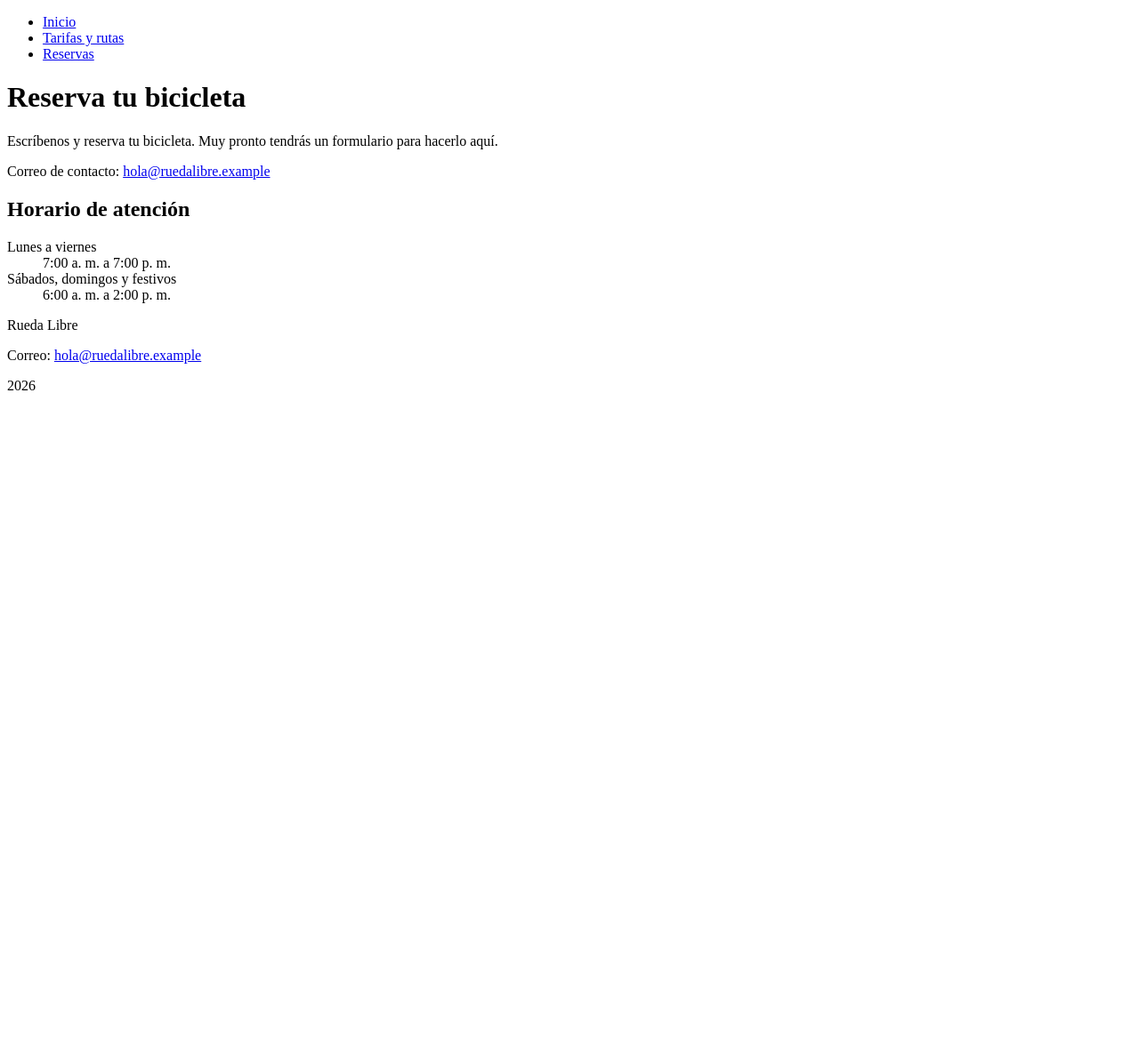
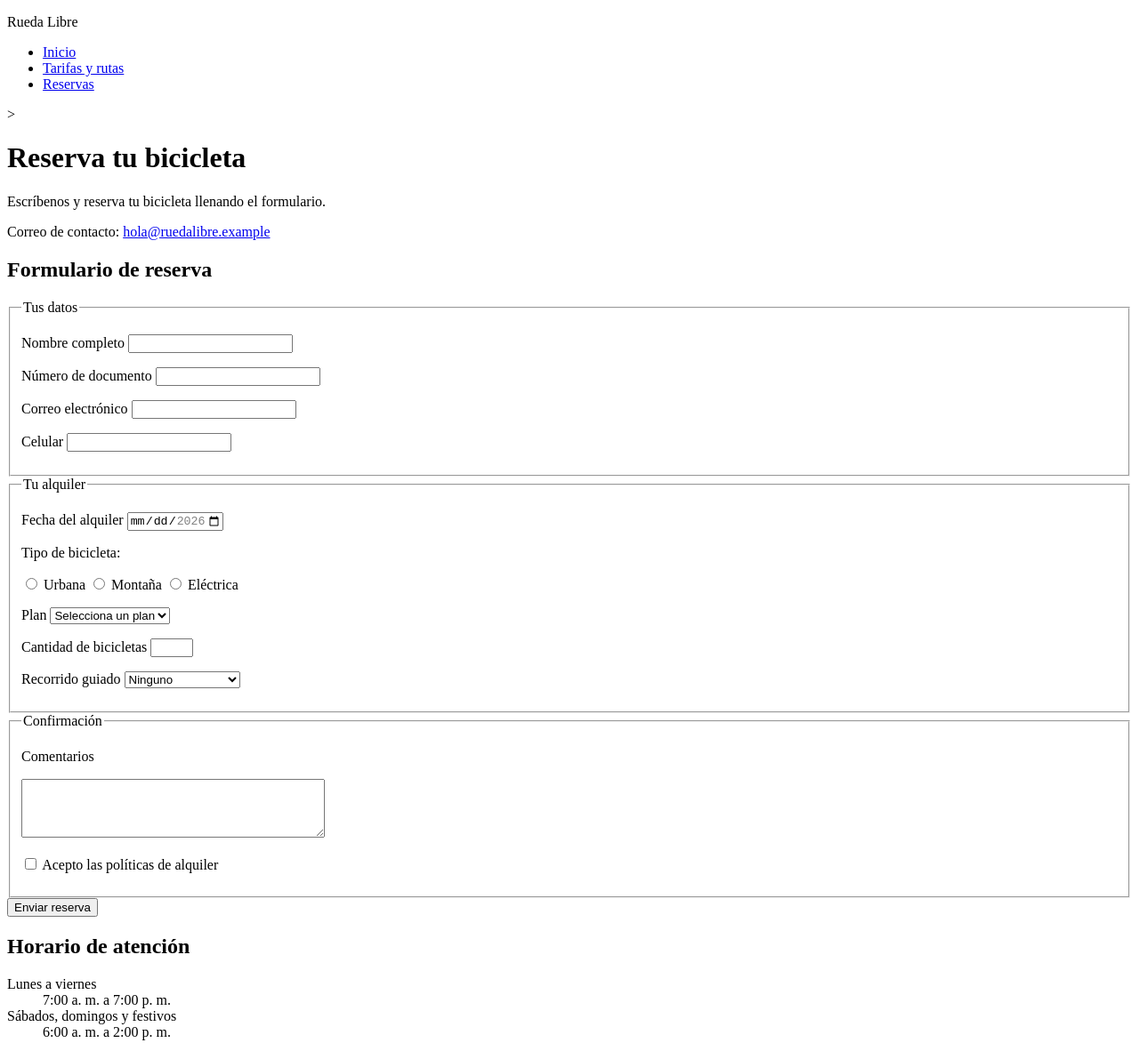
Before and after one commit to bsycruz/riwi, a plain HTML site: page rueda-libre-v1/paginas/reservas.html in a window 1280 px wide. Shown: the top 1173 px of the page at 89% size. Before the commit the page ends 800 px from the top, so only its background shows below. Drawn offline with Linux system fonts and the light colour scheme.

Commit message:
feat ultimos cambios

```diff
--- a/rueda-libre-v1/paginas/reservas.html
+++ b/rueda-libre-v1/paginas/reservas.html
@@ -7,17 +7,122 @@
     <title>Reservas | Rueda Libre</title>
 </head>
 <body>
+
+    <header>
+        <p>Rueda Libre</p>
+        <nav>
             <ul>
             <li><a href="../index.html">Inicio</a></li>
             <li><a href="tarifas.html">Tarifas y rutas</a></li>
             <li><a href="reservas.html">Reservas</a></li>
             </ul>
+        </nav>
+    </header>
 
+    >
+    <main>
 
         <h1>Reserva tu bicicleta</h1>
-    <p>Escríbenos y reserva tu bicicleta. Muy pronto tendrás un formulario para hacerlo aquí.</p>
+        <p>Escríbenos y reserva tu bicicleta llenando el formulario.</p>
         <p>Correo de contacto: <a href="mailto:hola@ruedalibre.example">hola@ruedalibre.example</a></p>
 
+        <section>
+            <h2>Formulario de reserva</h2>
+
+            <form action="#" method="post">
+
+                <fieldset>
+                    <legend>Tus datos</legend>
+
+                    <p>
+                        <label for="nombre">Nombre completo</label>
+                        <input type="text" id="nombre" name="nombre" required minlength="3">
+                    </p>
+
+                    <p>
+                        <label for="documento">Número de documento</label>
+                        <input type="text" id="documento" name="documento" required pattern="[0-9]{6,10}" title="Solo números, entre 6 y 10 dígitos">
+                    </p>
+
+                    <p>
+                        <label for="correo">Correo electrónico</label>
+                        <input type="email" id="correo" name="correo" required>
+                    </p>
+
+                    <p>
+                        <label for="celular">Celular</label>
+                        <input type="tel" id="celular" name="celular" required pattern="3[0-9]{9}" title="10 dígitos y debe empezar por 3. Ejemplo: 3001234567">
+                    </p>
+                </fieldset>
+
+                <fieldset>
+                    <legend>Tu alquiler</legend>
+
+                    <p>
+                        <label for="fecha">Fecha del alquiler</label>
+                        <input type="date" id="fecha" name="fecha" required min="2026-11-01" max="2026-12-31">
+                    </p>
+
+                    <p>Tipo de bicicleta:</p>
+                    <p>
+                        <input type="radio" id="tipo-urbana" name="tipo-bicicleta" value="urbana" required>
+                        <label for="tipo-urbana">Urbana</label>
+
+                        <input type="radio" id="tipo-montana" name="tipo-bicicleta" value="montana" required>
+                        <label for="tipo-montana">Montaña</label>
+
+                        <input type="radio" id="tipo-electrica" name="tipo-bicicleta" value="electrica" required>
+                        <label for="tipo-electrica">Eléctrica</label>
+                    </p>
+
+                    <p>
+                        <label for="plan">Plan</label>
+                        <select id="plan" name="plan" required>
+                            <option value="">Selecciona un plan</option>
+                            <option value="1-hora">1 hora</option>
+                            <option value="medio-dia">Medio día (4 h)</option>
+                            <option value="dia-completo">Día completo</option>
+                        </select>
+                    </p>
+
+                    <p>
+                        <label for="cantidad">Cantidad de bicicletas</label>
+                        <input type="number" id="cantidad" name="cantidad" required min="1" max="6">
+                    </p>
+
+                    <p>
+                        <label for="recorrido">Recorrido guiado</label>
+                        <select id="recorrido" name="recorrido">
+                            <option value="ninguno">Ninguno</option>
+                            <option value="rio-y-parques">Río y Parques</option>
+                            <option value="sabores-de-barrio">Sabores de Barrio</option>
+                            <option value="reto-las-palmas">Reto Las Palmas</option>
+                        </select>
+                    </p>
+                </fieldset>
+
+                <fieldset>
+                    <legend>Confirmación</legend>
+
+                    <p>
+                        <label for="comentarios">Comentarios</label>
+                    </p>
+                    <p>
+                        <textarea id="comentarios" name="comentarios" rows="4" cols="40" maxlength="300"></textarea>
+                    </p>
+
+                    <p>
+                        <input type="checkbox" id="politicas" name="politicas" required>
+                        <label for="politicas">Acepto las políticas de alquiler</label>
+                    </p>
+                </fieldset>
+
+                <button type="submit">Enviar reserva</button>
+
+            </form>
+        </section>
+
+        <aside>
             <h2>Horario de atención</h2>
             <dl>
             <dt>Lunes a viernes</dt>
@@ -26,11 +131,15 @@
             <dt>Sábados, domingos y festivos</dt>
             <dd>6:00 a. m. a 2:00 p. m.</dd>
             </dl>
-<div>
+        </aside>
+
+    </main>
+
+    <footer>
      <p>Rueda Libre</p>
      <p>Correo: <a href="mailto:hola@ruedalibre.example">hola@ruedalibre.example</a></p>
      <p>2026</p>
-    </div>
+    </footer>
 
 </body>
 </html>
```
Also changed, not shown: rueda-libre-v1/index.html (+25 -6 lines), rueda-libre-v1/paginas/tarifas.html (+18 -11 lines). Lines whose indentation alone changed are shown as unchanged.
